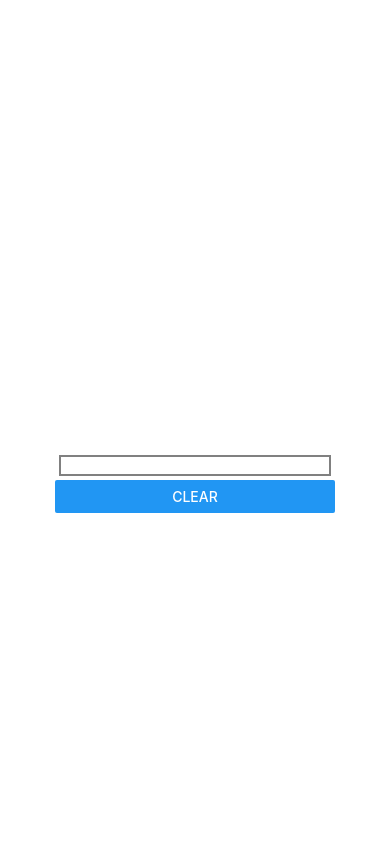
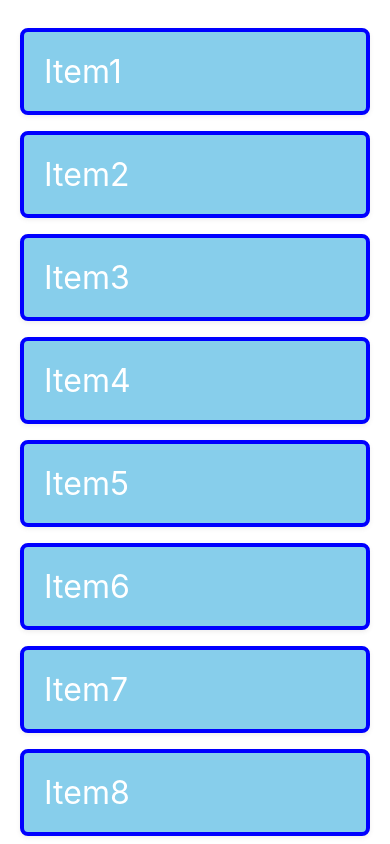
Before and after one commit to hasilakhwa/learning1, a React Native app: screen / in a window 390 px wide. Shown: the top 844 px of the page. Built offline with nearby package versions, Linux system fonts and the light colour scheme.

Commit message:
Styling and FLAT LIST DONE

```diff
--- a/App.jsx
+++ b/App.jsx
@@ -5,15 +5,16 @@ import { View } from 'react-native';
 // import JSX from './src/component/JSX';
 // import OnPress from './src/component/OnPress';
 // import UseStateHook from './src/component/UseStateHook';
-import InputText from './src/component/InputText';
+// import Styling from './src/component/Styling';
+import FlatListScreen from './src/component/FlatListScreen';
 const App = () => {
   return (
     <View
-    style={{
-        flex: 1,
-        justifyContent: 'center',
-        alignItems: 'center',
-      }}
+    // style={{
+    //     flex: 1,
+    //     justifyContent: 'center',
+    //     alignItems: 'center',
+    //   }}
       >
       {/* <Text style={{ fontSize: 30, fontWeight: 'bold', color: 'white' }}>
         Hello Hasnain 🚀
@@ -24,7 +25,9 @@ const App = () => {
         <First /> */}
       {/* <OnPress /> */}
       {/* <UseStateHook /> */}
-      <InputText  />
+      {/* <InputText  /> */}
+      {/* <Styling /> */}
+      <FlatListScreen />
     </View>
   );
 };
--- /dev/null
+++ b/src/component/FlatListScreen.jsx
@@ -0,0 +1,71 @@
+import { View, Text, FlatList, StyleSheet } from 'react-native'
+import React from 'react'
+const data = [
+    {id: 1, title: 'Item1'},
+    {id: 2, title: 'Item2'},
+    {id: 3, title: 'Item3'},
+    {id: 4, title: 'Item4'},
+    {id: 5, title: 'Item5'},
+    {id: 6, title: 'Item6'},
+    {id: 7, title: 'Item7'},
+    {id: 8, title: 'Item8'},
+    {id: 9, title: 'Item9'},
+    {id: 11, title: 'Item11'},
+    {id: 12, title: 'Item12'},
+    {id: 13, title: 'Item13'},
+    {id: 14, title: 'Item14'},
+    {id: 15, title: 'Item15'},
+    {id: 16, title: 'Item16'},
+    {id: 17, title: 'Item17'},
+    {id: 18, title: 'Item18'},
+    {id: 19, title: 'Item19'},
+    {id: 20, title: 'Item20'},
+]
+
+const FlatListScreen = () => {
+    const renderItem = ({item}) => (
+        <View style={style.item}>
+            <Text style={style.title}>{item.title}</Text>
+        </View>
+    );
+  return (
+    <View style={style.container}>
+      <FlatList
+      data={data}
+      renderItem={renderItem}
+      keyExtractor={item=> item.id}
+      contentContainerStyle={style.list}
+      />
+    </View>
+  )
+}
+const style = StyleSheet.create({
+  item: {
+    backgroundColor: 'skyblue',
+    borderWidth: 4,
+    borderColor: 'blue',
+    marginVertical: 8,
+    padding: 20,
+    borderRadius: 8,
+    shadowColor: '#5e5555',
+    shadowOffset: {
+      height: 2,
+      width: 0,
+    },
+    shadowOpacity: 0.1,
+    shadowRadius: 4,
+    elevation: 2,
+  },
+  title:{
+    fontSize: 32,
+    color: 'white',
+  },
+  container: {
+    paddingTop: 20,
+  },
+  list: {
+    paddingHorizontal: 20,
+  },
+});
+
+export default FlatListScreen
```
Also changed, not shown: src/component/Styling.jsx (+28 -1 lines), src/style/style.js (added, +14 -0 lines).
